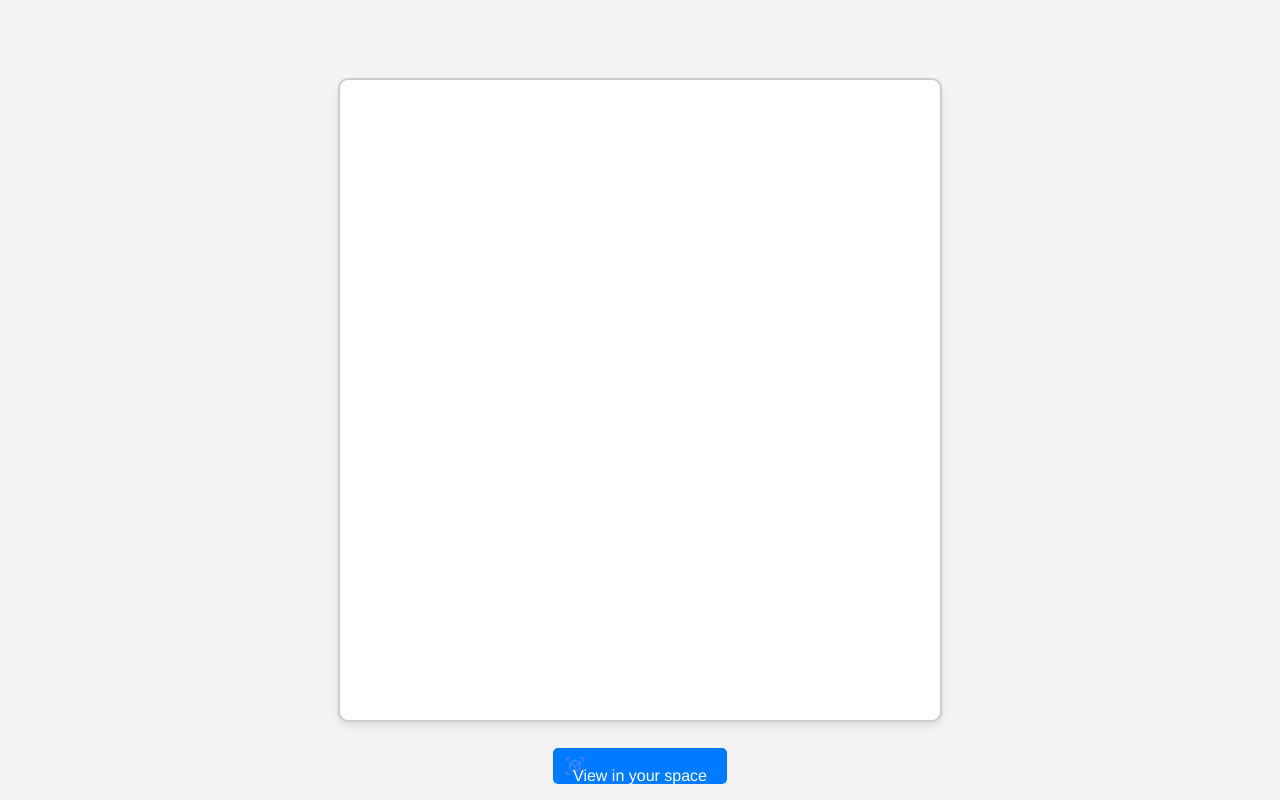
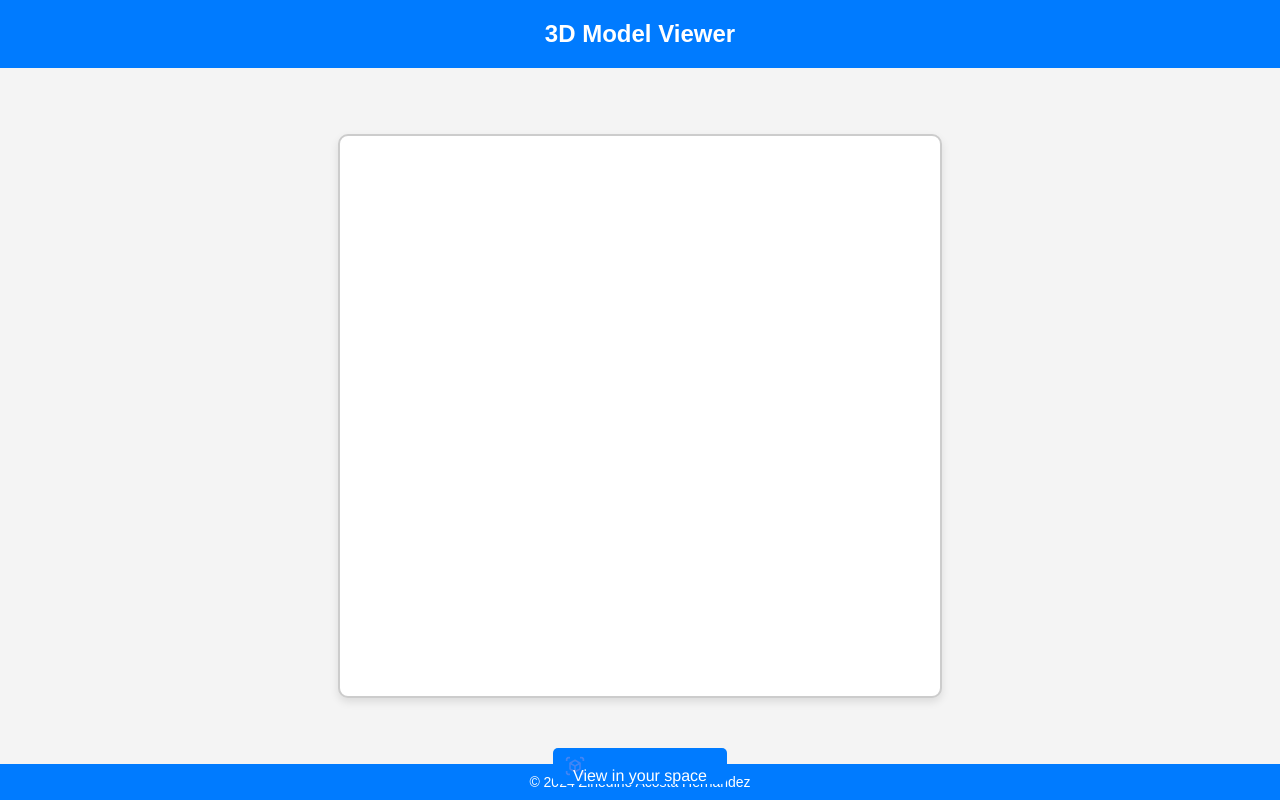
Before and after one commit to Zinedine15/ARWeb_1, a plain HTML site: page index.html in a window 1280 px wide. Drawn offline with Linux system fonts and the light colour scheme; some packages are replaced by stand-ins of ours; a script that the page names is missing.

Commit message:
Version 1

```diff
--- a/index.html
+++ b/index.html
@@ -13,16 +13,32 @@
       margin: 0;
       padding: 0;
       display: flex;
+      flex-direction: column;
+      justify-content: space-between;
+      height: 100vh;
+      background-color: #f4f4f4;
+    }
+
+    header {
+      background-color: #007bff;
+      color: white;
+      padding: 20px;
+      text-align: center;
+      font-size: 24px;
+      font-weight: bold;
+    }
+
+    main {
+      flex: 1;
+      display: flex;
       justify-content: center;
       align-items: center;
-      height: 100vh;
-      background-color: #f4f4f4;
     }
 
     model-viewer {
       width: 100%;
       max-width: 600px;
-      height: 80vh;
+      height: 70vh;
       border: 2px solid #ccc;
       border-radius: 10px;
       box-shadow: 0px 4px 8px rgba(0, 0, 0, 0.1);
@@ -73,13 +89,26 @@
       border-radius: 5px;
       transition: width 0.5s;
     }
+
+    footer {
+      background-color: #007bff;
+      color: white;
+      padding: 10px;
+      text-align: center;
+      font-size: 14px;
+    }
   </style>
 </head>
 
 <body>
+  <header>
+    3D Model Viewer
+  </header>
+
+  <main>
     <!-- <model-viewer> HTML element -->
     <model-viewer src="models/among_us_3d_modelo_con_esqueleto.glb" ar ar-modes="webxr scene-viewer quick-look" camera-controls
-    tone-mapping="neutral" shadow-intensity="1" autoplay>
+      tone-mapping="neutral" poster="poster.webp" shadow-intensity="1" autoplay>
       <div class="progress-bar hide" slot="progress-bar">
         <div class="update-bar"></div>
       </div>
@@ -90,6 +119,11 @@
         <img src="ar_hand_prompt.png" alt="AR Prompt">
       </div>
     </model-viewer>
+  </main>
+
+  <footer>
+    © 2024 Zinedine Acosta Hernández
+  </footer>
 
   <script src="script.js"></script>
   <!-- Loads <model-viewer> for browsers: -->
```
Lines whose indentation alone changed are shown as unchanged.
